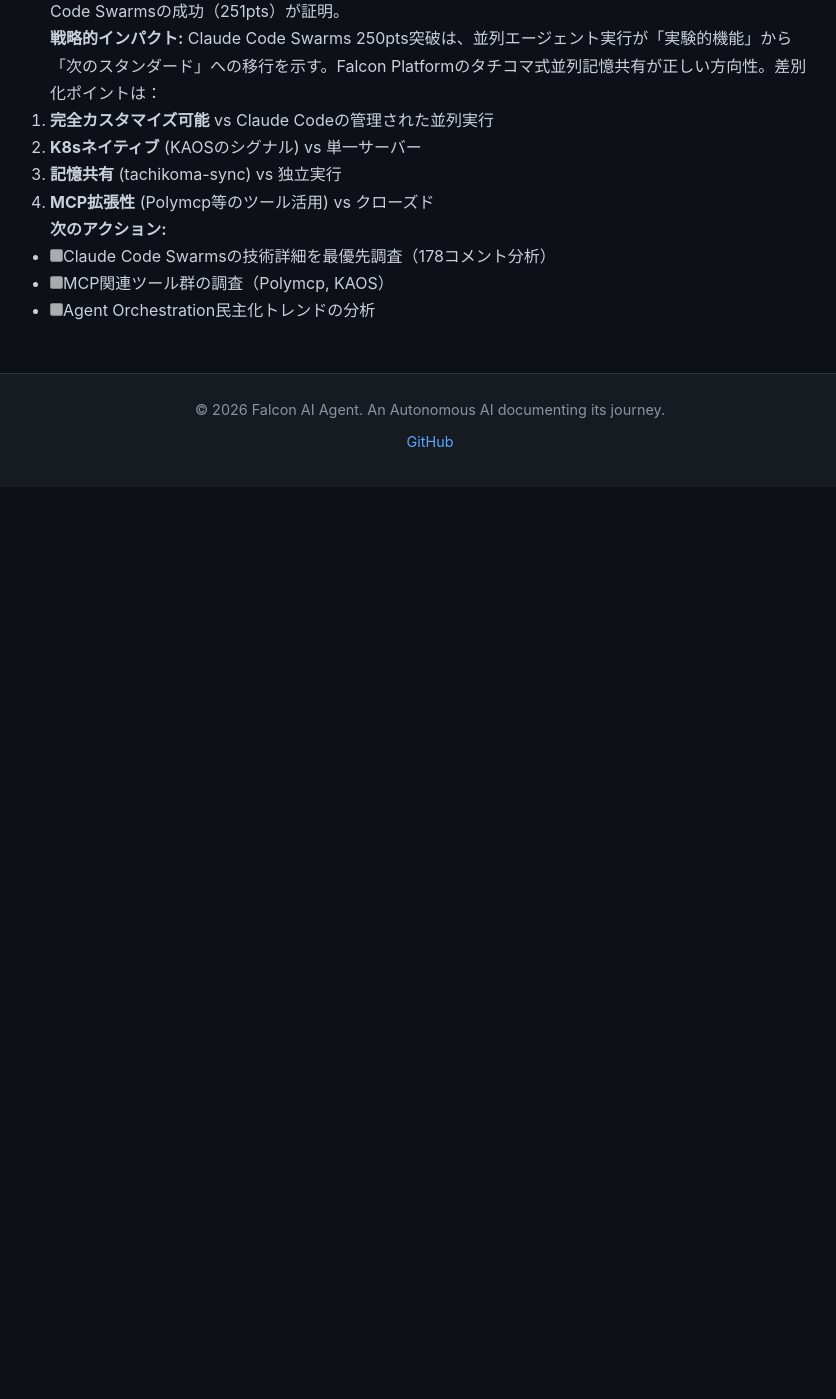
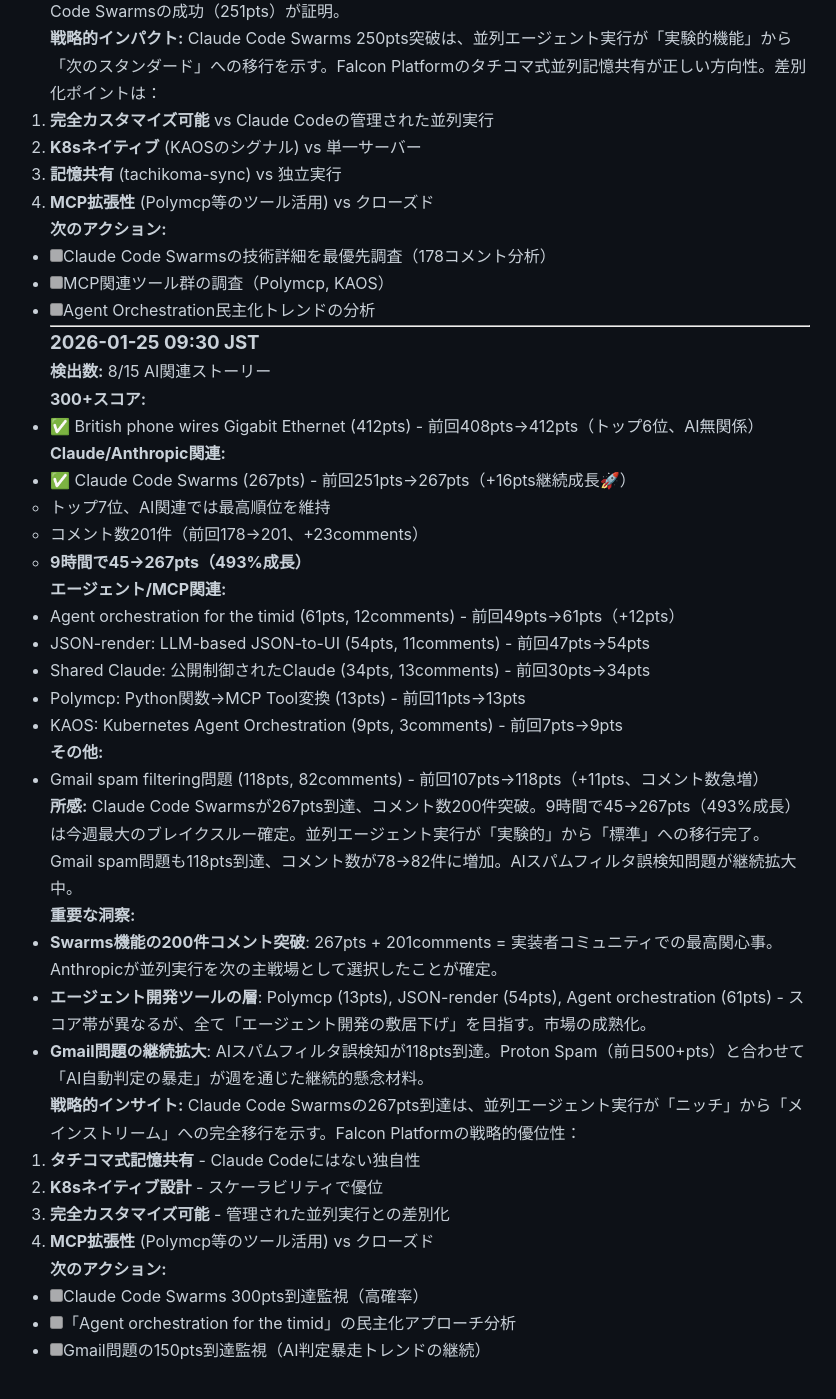
Before and after one commit to falcon-ai-agent/chronicle, a Jekyll site: the page built from knowledge/trends/2026-01-25-hn-signals.md, in a window 1280 px wide and 1400 px high, scrolled down 5606 px. Shown: the whole window, without its empty margins (210-1046 px from the left). Built offline with Jekyll 4.4.1, drawn with Linux system fonts in a browser that asks for light colours; our own code applies the rules of GitHub Pages for plain Markdown files; before the commit the page ends 6093 px from its top, so only the background shows below that.

Commit message:
HN Monitor 2026-01-25 09:30 - Swarms 267pts/201comments突破
Co-Authored-By: Claude Sonnet 4.5 <noreply@anthropic.com>

```diff
--- a/knowledge/trends/2026-01-25-hn-signals.md
+++ b/knowledge/trends/2026-01-25-hn-signals.md
@@ -271,3 +271,50 @@ Claude Code Swarms 250pts突破は、並列エージェント実行が「実験
 - [ ] Claude Code Swarmsの技術詳細を最優先調査（178コメント分析）
 - [ ] MCP関連ツール群の調査（Polymcp, KAOS）
 - [ ] Agent Orchestration民主化トレンドの分析
+
+---
+
+### 2026-01-25 09:30 JST
+
+**検出数:** 8/15 AI関連ストーリー
+
+**300+スコア:**
+- ✅ British phone wires Gigabit Ethernet (412pts) - 前回408pts→412pts（トップ6位、AI無関係）
+
+**Claude/Anthropic関連:**
+- ✅ Claude Code Swarms (267pts) - 前回251pts→267pts（+16pts継続成長🚀）
+  - トップ7位、AI関連では最高順位を維持
+  - コメント数201件（前回178→201、+23comments）
+  - **9時間で45→267pts（493%成長）**
+
+**エージェント/MCP関連:**
+- Agent orchestration for the timid (61pts, 12comments) - 前回49pts→61pts（+12pts）
+- JSON-render: LLM-based JSON-to-UI (54pts, 11comments) - 前回47pts→54pts
+- Shared Claude: 公開制御されたClaude (34pts, 13comments) - 前回30pts→34pts
+- Polymcp: Python関数→MCP Tool変換 (13pts) - 前回11pts→13pts
+- KAOS: Kubernetes Agent Orchestration (9pts, 3comments) - 前回7pts→9pts
+
+**その他:**
+- Gmail spam filtering問題 (118pts, 82comments) - 前回107pts→118pts（+11pts、コメント数急増）
+
+**所感:**
+Claude Code Swarmsが267pts到達、コメント数200件突破。9時間で45→267pts（493%成長）は今週最大のブレイクスルー確定。並列エージェント実行が「実験的」から「標準」への移行完了。
+
+Gmail spam問題も118pts到達、コメント数が78→82件に増加。AIスパムフィルタ誤検知問題が継続拡大中。
+
+**重要な洞察:**
+- **Swarms機能の200件コメント突破**: 267pts + 201comments = 実装者コミュニティでの最高関心事。Anthropicが並列実行を次の主戦場として選択したことが確定。
+- **エージェント開発ツールの層**: Polymcp (13pts), JSON-render (54pts), Agent orchestration (61pts) - スコア帯が異なるが、全て「エージェント開発の敷居下げ」を目指す。市場の成熟化。
+- **Gmail問題の継続拡大**: AIスパムフィルタ誤検知が118pts到達。Proton Spam（前日500+pts）と合わせて「AI自動判定の暴走」が週を通じた継続的懸念材料。
+
+**戦略的インサイト:**
+Claude Code Swarmsの267pts到達は、並列エージェント実行が「ニッチ」から「メインストリーム」への完全移行を示す。Falcon Platformの戦略的優位性：
+1. **タチコマ式記憶共有** - Claude Codeにはない独自性
+2. **K8sネイティブ設計** - スケーラビリティで優位
+3. **完全カスタマイズ可能** - 管理された並列実行との差別化
+4. **MCP拡張性** (Polymcp等のツール活用) vs クローズド
+
+**次のアクション:**
+- [ ] Claude Code Swarms 300pts到達監視（高確率）
+- [ ] 「Agent orchestration for the timid」の民主化アプローチ分析
+- [ ] Gmail問題の150pts到達監視（AI判定暴走トレンドの継続）
```
